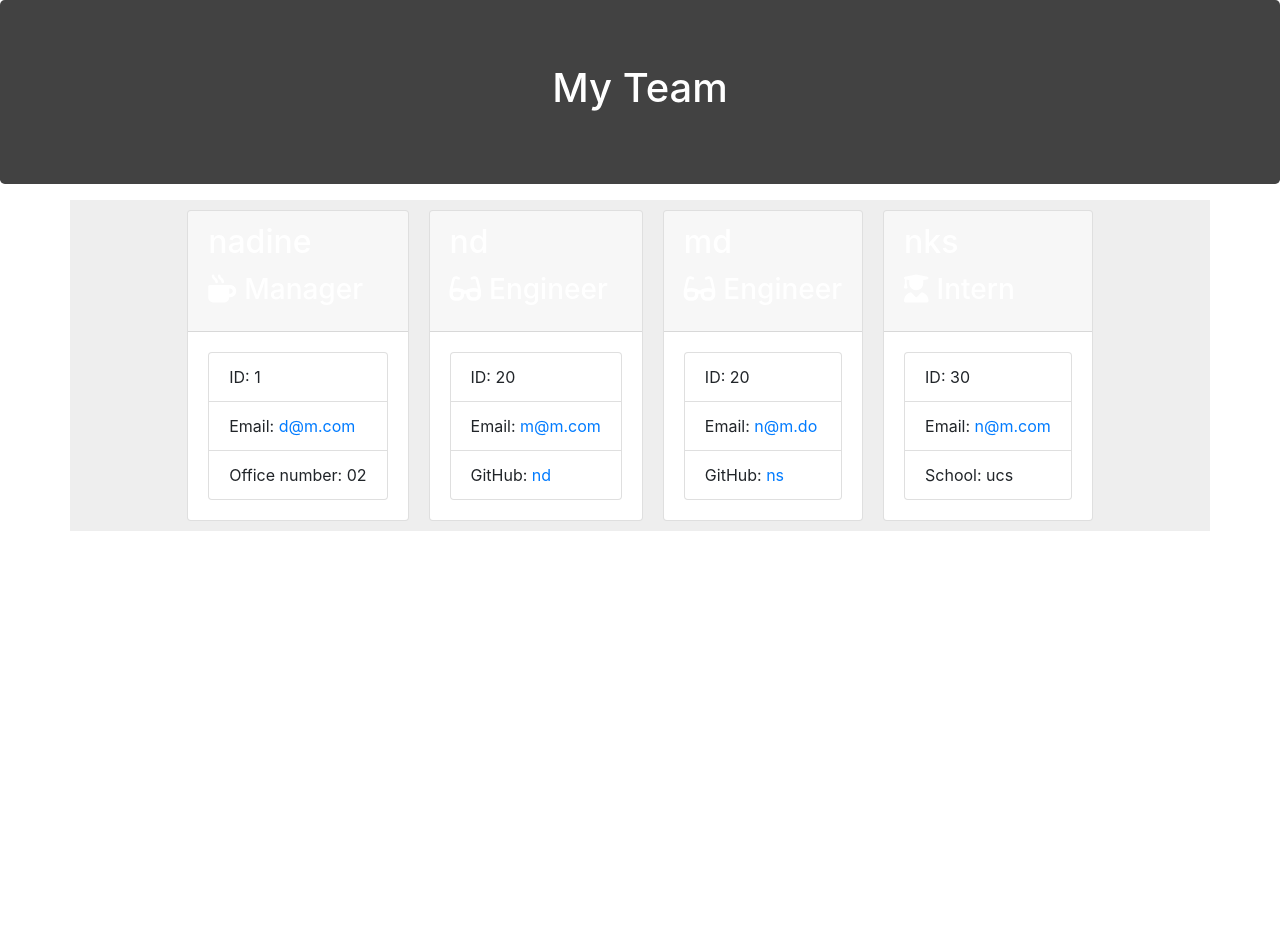
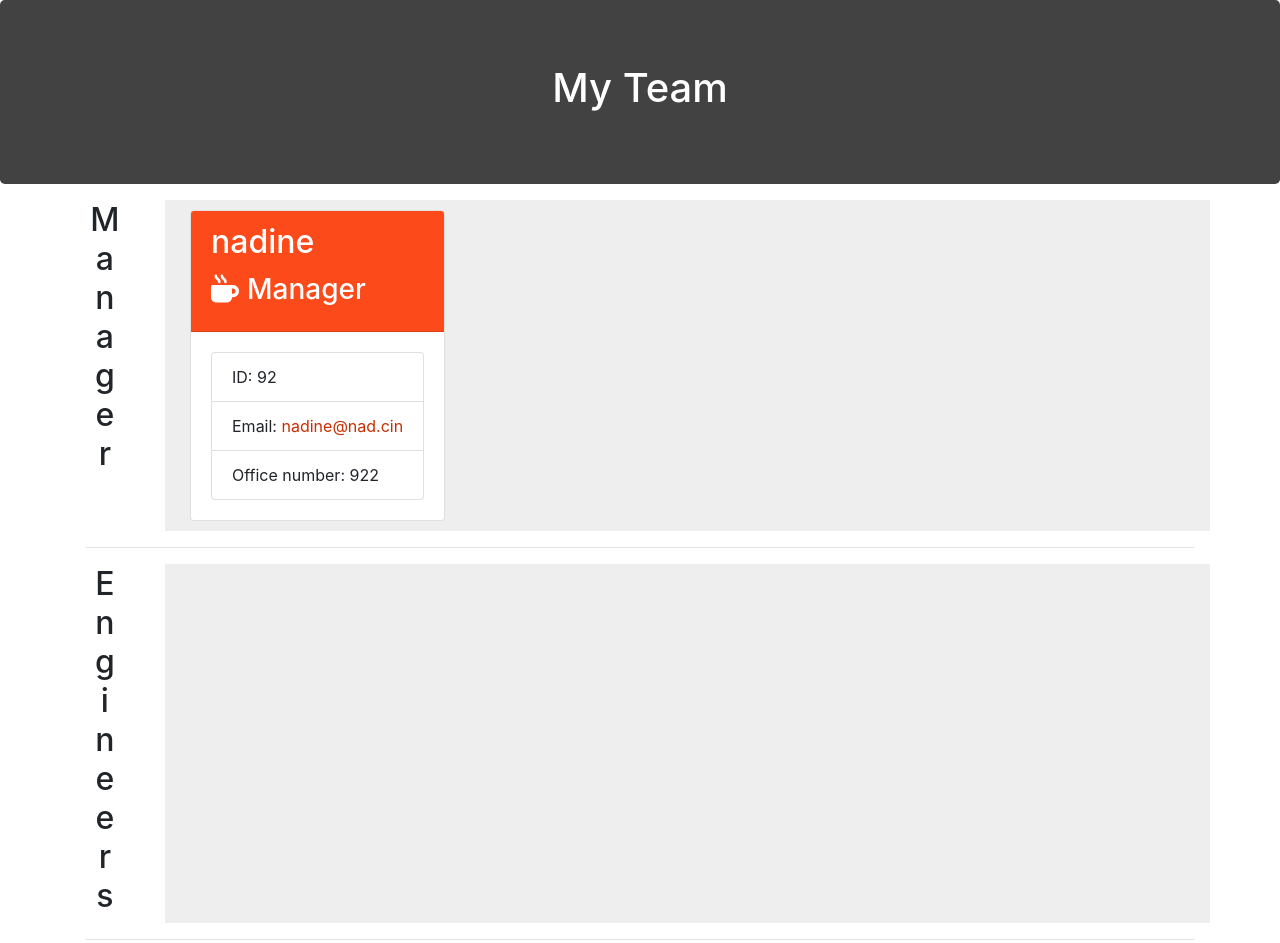
Before and after one commit to nadineb1160/team-template-engine, a website: page output/team.html in a window 1280 px wide. Shown: the top 943 px of the page. Before the commit the page ends 800 px from the top, so only its background shows below. Drawn offline with nearby package versions, Linux system fonts and the light colour scheme.

```diff
--- a/output/team.html
+++ b/output/team.html
@@ -22,7 +22,12 @@
     </div>
     <div class="container">
         <div class="row">
-            <div class="team-area col-12 d-flex justify-content-center">
+            <hr>
+            <div class="col-1">
+                <h2 class='employee-title'>Manager</h2>
+            </div>
+
+            <div class="team-area col-11 d-flex manager">
                 <div class="card employee-card">
     <div class="card-header">
         <h2 class="card-title">nadine</h2>
@@ -30,48 +35,22 @@
     </div>
     <div class="card-body">
         <ul class="list-group">
-            <li class="list-group-item">ID: 1</li>
-            <li class="list-group-item">Email: <a href="mailto:d@m.com">d@m.com</a></li>
-            <li class="list-group-item">Office number: 02</li>
+            <li class="list-group-item">ID: 92</li>
+            <li class="list-group-item">Email: <a href="mailto:nadine@nad.cin">nadine@nad.cin</a></li>
+            <li class="list-group-item">Office number: 922</li>
         </ul>
     </div>
 </div>
-<br><div class="card employee-card">
+</div></div><hr><div class='row'><div class='col-1'><h2 class='employee-title'>Engineers</h2></div><div class='team-area col-11 d-flex flex-wrap engineer'></div></div><hr><div class='row'><div class='col-1'><h2 class='employee-title'>Interns</h2></div><div class='team-area col-11 d-flex flex-wrap intern'><div class="card employee-card">
     <div class="card-header">
-        <h2 class="card-title">nd</h2>
-        <h3 class="card-title"><i class="fas fa-glasses mr-2"></i>Engineer</h3>
-    </div>
-    <div class="card-body">
-        <ul class="list-group">
-            <li class="list-group-item">ID: 20</li>
-            <li class="list-group-item">Email: <a href="mailto:m@m.com">m@m.com</a></li>
-            <li class="list-group-item">GitHub: <a href="https://github.com/nd" target="_blank" rel="noopener noreferrer">nd</a></li>
-        </ul>
-    </div>
-</div>
-<div class="card employee-card">
-    <div class="card-header">
-        <h2 class="card-title">md</h2>
-        <h3 class="card-title"><i class="fas fa-glasses mr-2"></i>Engineer</h3>
-    </div>
-    <div class="card-body">
-        <ul class="list-group">
-            <li class="list-group-item">ID: 20</li>
-            <li class="list-group-item">Email: <a href="mailto:n@m.do">n@m.do</a></li>
-            <li class="list-group-item">GitHub: <a href="https://github.com/ns" target="_blank" rel="noopener noreferrer">ns</a></li>
-        </ul>
-    </div>
-</div>
-<br><div class="card employee-card">
-    <div class="card-header">
-        <h2 class="card-title">nks</h2>
+        <h2 class="card-title">njs</h2>
         <h3 class="card-title"><i class="fas fa-user-graduate mr-2"></i>Intern</h3>
     </div>
     <div class="card-body">
         <ul class="list-group">
-            <li class="list-group-item">ID: 30</li>
-            <li class="list-group-item">Email: <a href="mailto:n@m.com">n@m.com</a></li>
-            <li class="list-group-item">School: ucs</li>
+            <li class="list-group-item">ID: 282</li>
+            <li class="list-group-item">Email: <a href="mailto:nadi@nc.xk">nadi@nc.xk</a></li>
+            <li class="list-group-item">School: umc</li>
         </ul>
     </div>
 </div>
```
Also changed, not shown: README.md, 2 other files.
